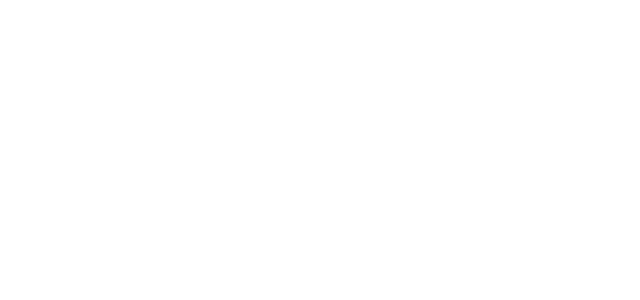
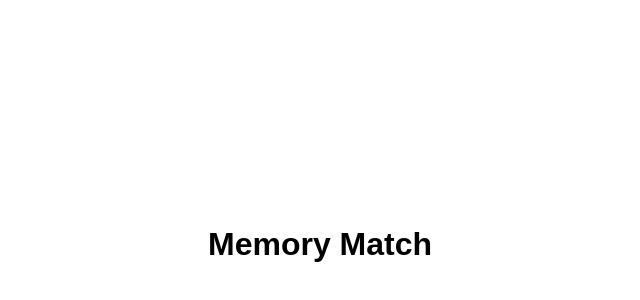
Before and after one commit to javiermorenov1203/MiniGames, a React (Vite) app: page /MemoryMatch in a window 1280 px wide. Before the commit this address had no page. Shown: the part 14-314 px from the top of the page, without its empty margins (320-960 px from the left). Built offline with nearby package versions, Linux system fonts and the light colour scheme.

Commit message:
Memory match button

```diff
--- a/src/Pages/HomePage.jsx
+++ b/src/Pages/HomePage.jsx
@@ -1,3 +1,4 @@
+import { redirect } from 'react-router-dom'
 import { GameButton } from '../components/GameButton'
 import './HomePage.css'
 
@@ -8,7 +9,7 @@ function HomePage() {
       <h1>MiniGames Page</h1>
       <p>Welcome to the MiniGames Homepage. <br />Select the game you want to play.</p>
       <GameButton icon={'❌'} gameName={'Tic Tac Toe'} redirection={'TicTacToe'}></GameButton>
-      <GameButton icon={'🧠'} gameName={'Memory Match'}></GameButton>
+      <GameButton icon={'🧠'} gameName={'Memory Match'} redirection={'MemoryMatch'}></GameButton>
     </>
   )
 }
--- /dev/null
+++ b/src/Pages/MemoryMatchPage.jsx
@@ -0,0 +1,11 @@
+
+
+
+export default function MemoryMatchPage() {
+
+    return(
+        <>
+        <h1>Memory Match</h1>
+        </>
+    )
+}
--- a/src/main.jsx
+++ b/src/main.jsx
@@ -4,6 +4,7 @@ import { BrowserRouter, Routes, Route } from 'react-router-dom'
 import './index.css'
 import HomePage from './Pages/HomePage.jsx'
 import TicTacToePage from './Pages/TicTacToePage.jsx'
+import MemoryMatchPage from './Pages/MemoryMatchPage.jsx'
 
 createRoot(document.getElementById('root')).render(
   <StrictMode>
@@ -11,6 +12,7 @@ createRoot(document.getElementById('root')).render(
       <Routes>
         <Route path="/" element={<HomePage />} />
         <Route path="/TicTacToe" element={<TicTacToePage />} />
+        <Route path="/MemoryMatch" element={<MemoryMatchPage />} />
       </Routes>
     </BrowserRouter>
   </StrictMode>,
```
